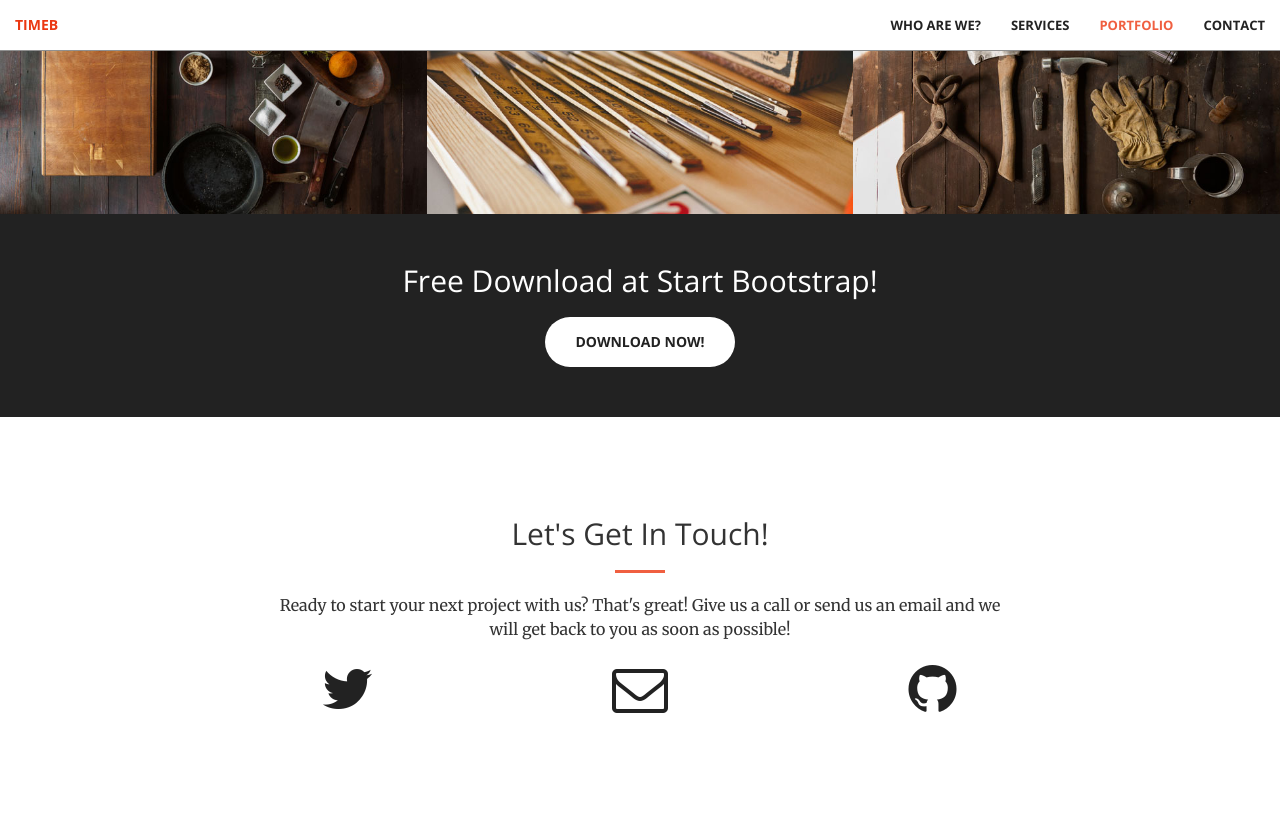
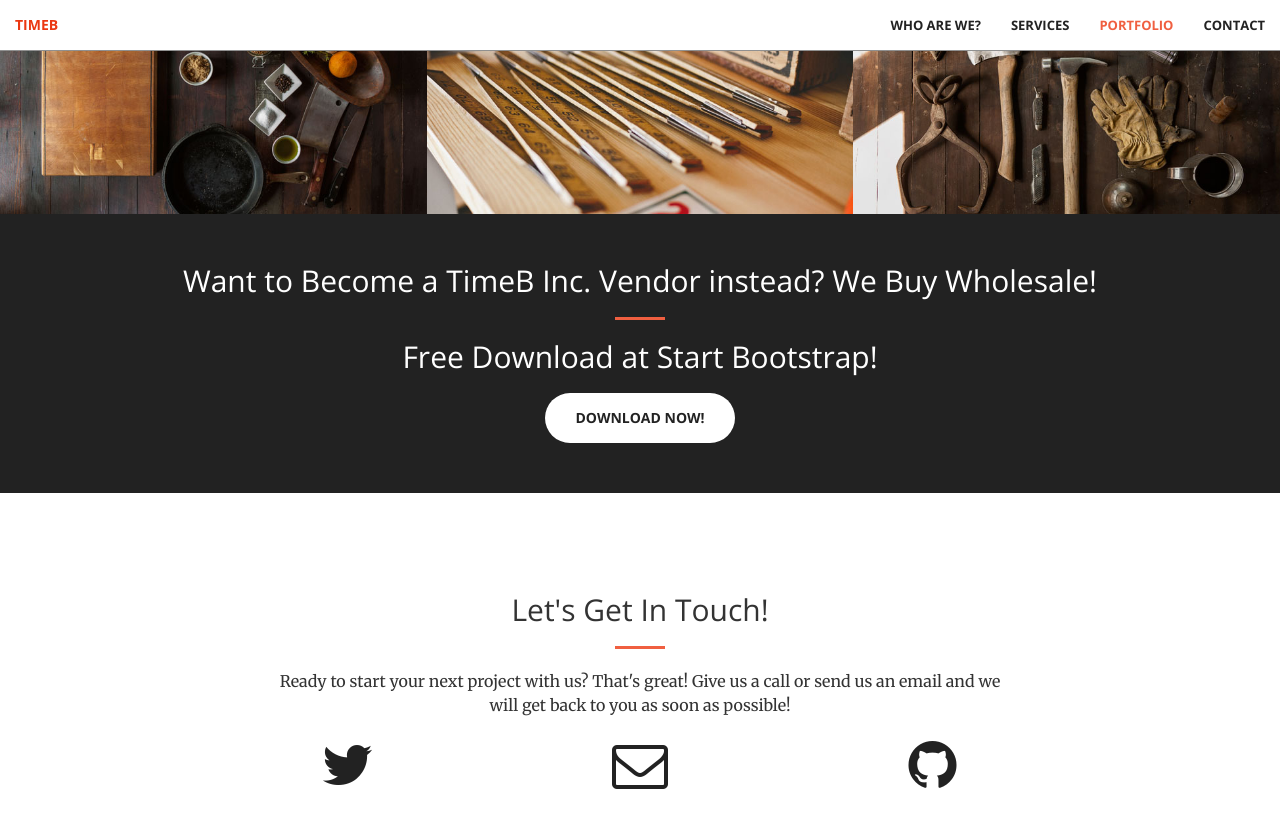
Before and after one commit to TimeBinc/TimeBinc.github.io, a Jekyll site: the page built from index.html, in a window 1280 px wide and 900 px high, scrolled down 2765 px. Shown: the top 828 px of the window. Built offline with Jekyll 4.4.1, drawn with Linux system fonts in a browser that asks for light colours.

Commit message:
Update aside.html

```diff
--- a/_includes/aside.html
+++ b/_includes/aside.html
@@ -1,4 +1,13 @@
 <aside class="bg-dark">
+    <div class="container">
+        <div class="row">
+            <div class="col-lg-12 text-center">
+                <h2 class="section-heading">Want to Become a TimeB Inc. Vendor instead?
+We Buy Wholesale!</h2>
+                <hr class="primary">
+            </div>
+        </div>
+    </div>
     <div class="container text-center">
         <div class="call-to-action">
             <h2>Free Download at Start Bootstrap!</h2>
```
Lines whose indentation alone changed are shown as unchanged.
